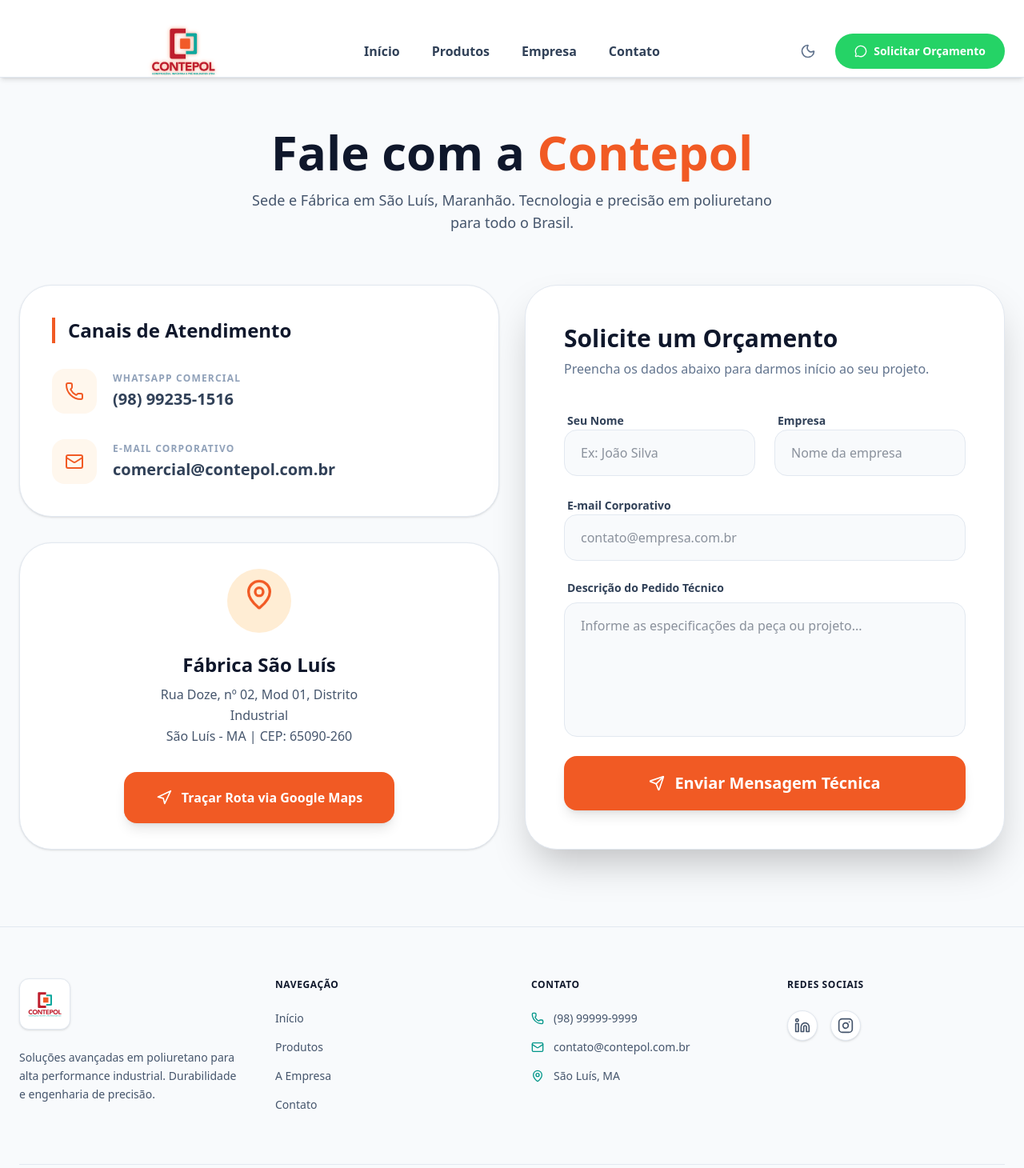
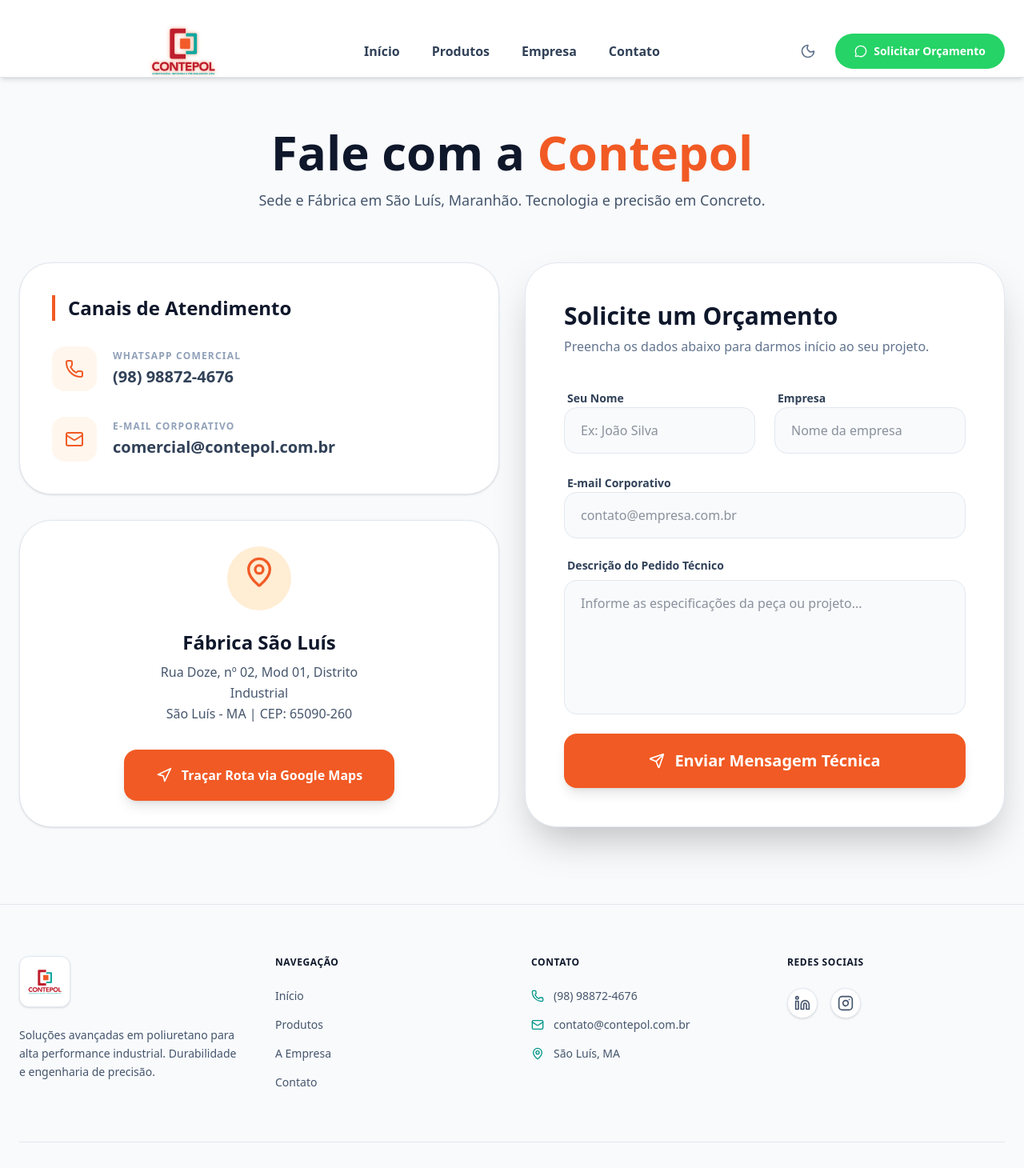
Before and after one commit to ManciaLeo/contepol-website, a Next.js app: page /contato in a window 1280 px wide. Shown: the top 1460 px of the page at 80% size. Built offline with nearby package versions, Linux system fonts and the light colour scheme.

Commit message:
att do site inteiro

```diff
--- a/app/contato/page.tsx
+++ b/app/contato/page.tsx
@@ -4,7 +4,7 @@
 import { Mail, Phone, MapPin, Send, Navigation } from "lucide-react";
 
 export default function Contato() {
-  const numeroWhatsApp = "5598992351516";
+  const numeroWhatsApp = "5598988724676";
   const linkWhatsApp = `https://wa.me/${numeroWhatsApp}?text=Olá! Gostaria de um orçamento para peças técnicas.`;
 
   // LINK OFICIAL E ESTÁVEL DO GOOGLE MAPS PARA A CONTEPOL EM SÃO LUÍS
@@ -20,7 +20,7 @@
             Fale com a <span className="text-[#F15A24]">Contepol</span>
           </h1>
           <p className="text-lg text-slate-600 dark:text-slate-400 max-w-2xl mx-auto font-medium">
-            Sede e Fábrica em São Luís, Maranhão. Tecnologia e precisão em poliuretano para todo o Brasil.
+            Sede e Fábrica em São Luís, Maranhão. Tecnologia e precisão em Concreto.
           </p>
         </Reveal>
 
@@ -43,7 +43,7 @@
                     </div>
                     <div>
                       <p className="text-xs font-bold text-slate-400 uppercase tracking-widest mb-1">WhatsApp Comercial</p>
-                      <p className="text-xl font-semibold text-slate-700 dark:text-slate-200">(98) 99235-1516</p>
+                      <p className="text-xl font-semibold text-slate-700 dark:text-slate-200">(98) 98872-4676</p>
                     </div>
                   </div>
 
--- a/components/layout/Footer.tsx
+++ b/components/layout/Footer.tsx
@@ -37,7 +37,7 @@
             <ul className="space-y-4">
               <li className="flex items-center gap-3">
                 <Phone className="w-4 h-4 text-teal-600 dark:text-teal-500" />
-                <span>(98) 99999-9999</span>
+                <span>(98) 98872-4676</span>
               </li>
               <li className="flex items-center gap-3">
                 <Mail className="w-4 h-4 text-teal-600 dark:text-teal-500" />
--- a/components/layout/Header.tsx
+++ b/components/layout/Header.tsx
@@ -34,7 +34,7 @@
     { name: "Contato", href: "/contato" },
   ];
 
-  const numeroWhatsApp = "5511999999999";
+  const numeroWhatsApp = "5598988724676";
   const linkWhatsApp = `https://wa.me/${numeroWhatsApp}?text=Olá! Gostaria de um orçamento.`;
 
   return (
```
